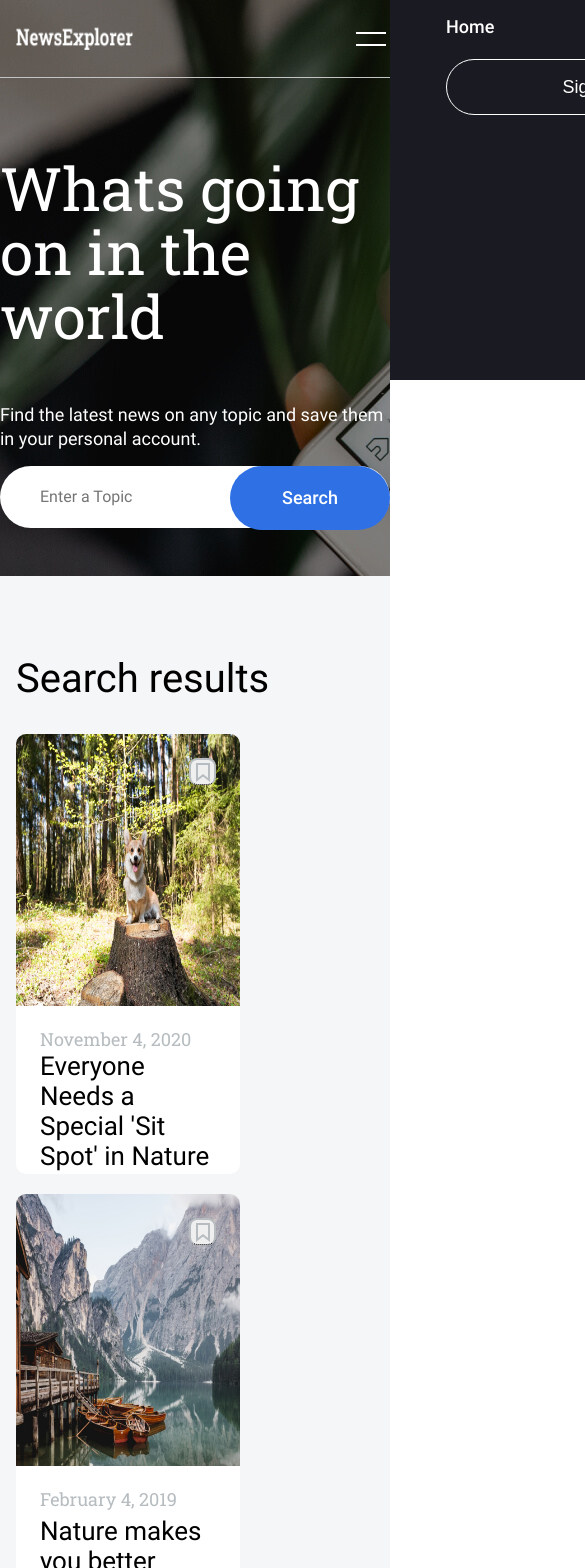
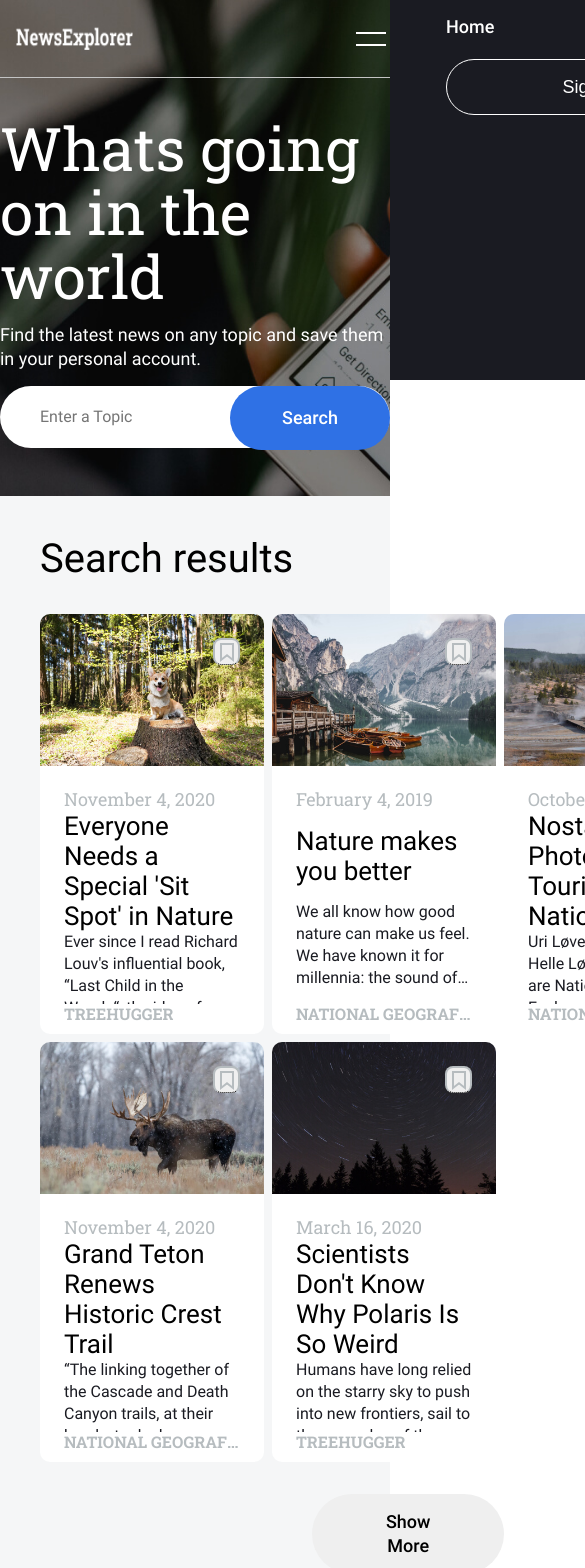
Before and after one commit to shimritz/news-explorer-frontend, a React (Create React App) app: page / in a window 390 px wide. Shown: the top 1568 px of the page, 585 px wide, since content can reach past the window. Built offline with nearby package versions, Linux system fonts and the light colour scheme.

Commit message:
adjusted media-queries

```diff
--- a/src/components/About/About.css
+++ b/src/components/About/About.css
@@ -33,7 +33,7 @@
   max-width: 50%;
   align-self: center;
 }
-@media screen and (max-width: 800px) {
+/* @media screen and (max-width: 800px) {
   .about {
     padding: 40px 40px 60px;
   }
@@ -58,33 +58,40 @@
     padding-top: 0;
     gap: 16px;
   }
+} */
+
+@media screen and (max-width: 768px) {
+  .about {
+    padding: 40px 40px 61px 40px;
+    gap: 32px;
+    align-items: center;
+  }
 }
 
-@media screen and (max-width: 620px) {
+@media screen and (max-width: 320px) {
   .about {
-    padding: 32px 24px 128px;
-  }
-
-  .about {
+    padding: 0;
     flex-direction: column;
-    gap: 30px;
+    gap: 24px;
     align-items: center;
   }
-
   .about__image {
-    max-width: 350px;
-    max-height: 350px;
+    margin: 32px 24px 24px 24px;
+    max-width: 272px;
+    max-height: 272px;
   }
-  .about__info {
-    max-width: 464px;
-    max-height: 464px;
-    width: 100%;
-    padding-top: 0;
-  }
-
   .about__info-header {
     font-size: 30px;
     line-height: 40px;
-    margin: 24px 16px 16px 16px;
+    margin-top: 0;
+    margin-bottom: 16px;
+  }
+  .about__info {
+    max-width: 288px;
+    max-height: 240px;
+    margin-left: 16px;
+    margin-right: 16px;
+    /* white-space: nowrap; */
+    margin-bottom: 128px;
   }
 }
--- a/src/components/About/About.js
+++ b/src/components/About/About.js
@@ -3,13 +3,12 @@ import about_img from "../../assets/images/about_img.jpg";
 function About() {
   return (
     <div className="about">
-      <div className="about">
       <img className="about__image" src={about_img} alt="about the author" />
       <div className="about__info">
         <h2 className="about__info-header">About the author</h2>
         <p className="about__info-content">
-            This block describes the project author. Here you should indicate
-            your name, what you do, and which development technologies you know.
+          This block describes the project author. Here you should indicate your
+          name, what you do, and which development technologies you know.
         </p>
 
         <p className="about__info-content">
@@ -18,7 +17,6 @@ function About() {
         </p>
       </div>
     </div>
-    </div>
   );
 }
 
--- a/src/components/Footer/Footer.css
+++ b/src/components/Footer/Footer.css
@@ -1,15 +1,14 @@
 .footer {
   background-color: white;
-  padding: 44px 0 47px;
+  padding: 32px 106px 26px 104px;
 }
 
 .footer__container {
-  max-width: 1184px;
   display: flex;
   flex-direction: row;
   width: 100%;
   justify-content: space-between;
-  margin: 0 auto;
+  margin: 0;
   flex-wrap: nowrap;
 }
 
@@ -57,14 +56,16 @@
   height: 20px;
 }
 
-@media (max-width: 950px) {
+@media (max-width: 768px) {
   .footer {
-    padding-left: 40px;
-    padding-right: 25px;
+    padding: 21px 41px 19px 40px;
   }
 }
 
-@media (max-width: 590px) {
+@media (max-width: 320px) {
+  .footer {
+    padding: 20px 18px 22px 16px;
+  }
   .footer__nav {
     margin-bottom: 38px;
     flex-direction: column;
--- a/src/components/Main/Main.js
+++ b/src/components/Main/Main.js
@@ -9,8 +9,6 @@ import Preloader from "../Preloader/Preloader";
 function Main() {
   return (
     <main className="page__content">
-      {/* //TODO: after search Click  */}
-
       <NothingFound />
       <Preloader />
       <NewsCardList />
--- a/src/components/NewsCard/NewsCard.css
+++ b/src/components/NewsCard/NewsCard.css
@@ -2,7 +2,7 @@
   background-color: white;
   border-radius: 10px;
   overflow: hidden;
-  max-width: 400px;
+  /* max-width: 400px; */
 
   position: relative;
   z-index: 0;
@@ -33,7 +33,7 @@
 
 .article__info_title {
   font-family: "Roboto-slab", Arial, sans-serif;
-  max-width: 352px;
+  /* max-width: 352px; */
   font-family: "Roboto";
   font-weight: 400;
   font-size: 26px;
@@ -49,7 +49,7 @@
   color: #1a1b22;
   text-align: left;
   /* text-overflow: ellipsis; */
-  max-width: 352px;
+  /* max-width: 352px; */
   max-height: 110px;
   margin-top: 0;
   margin-bottom: 0;
@@ -71,7 +71,7 @@
   left: 24px;
   border-radius: 9px;
   background-color: white;
-  width: 87px;
+  /* width: 87px; */
   /* height: 40px; */
   padding: 8px 22px;
   margin: 0;
@@ -85,8 +85,8 @@
 }
 
 .article__image {
-  width: 100%;
-  height: 272px;
+  max-width: 100%;
+  height: auto;
   margin: 0;
   /* cursor: pointer; */
   position: relative;
@@ -226,7 +226,7 @@
 
 .article__footer_source-name {
   font-family: "Roboto-slab", Arial, sans-serif;
-  max-width: calc(246px - 21px);
+  /* max-width: calc(246px - 21px); */
   color: #b6bcbf;
   font-weight: 700;
   font-size: 16px;
@@ -238,35 +238,38 @@
   padding: 0;
 }
 
-@media screen and (max-width: 800px) {
+@media screen and (max-width: 768px) {
   .article {
-    max-width: 224px;
     height: 420px;
   }
+
   .article__key-word-label {
     width: 80px;
   }
+
+  .article__image {
+    max-width: 224px;
+    min-height: 150px;
+  }
+
+  .article__info {
+    height: 270px;
+  }
+
+  .article__footer {
+    padding-bottom: 16px;
+  }
 }
 
-@media screen and (max-width: 500px) {
+@media screen and (max-width: 320px) {
+  .article__image {
+    max-width: 288px;
+    min-height: 196px;
+  }
   .article {
-    /* margin: 0 19px; */
-    width: 288px;
     height: 440px;
   }
-  .article__footer {
-    margin-top: 25px;
-    margin-bottom: 31px;
-  }
-  .article__key-word-label {
-    width: 76px;
-    padding: 8px 20px 8px 20px;
-    /* margin-left: 16px; */
-    top: 12px;
-    left: 12px;
-  }
-  .article__delete-btn {
-    top: 7;
-    right: 2;
+  .article__info {
+    height: 243px;
   }
 }
--- a/src/components/NewsCardList/NewsCardList.css
+++ b/src/components/NewsCardList/NewsCardList.css
@@ -5,14 +5,11 @@
 }
 
 .news-card__list {
-  margin-top: 46.25px;
-  max-width: 1280px;
   display: grid;
-  grid-template-columns: repeat(3, 1fr);
+  grid-template-columns: repeat(3, minmax(224px, 400px));
   gap: 16px;
   list-style: none;
   text-decoration: none;
-  padding: 0;
   padding-bottom: 64px;
 }
 
@@ -23,6 +20,7 @@
   line-height: 46px;
   text-align: left;
   padding-top: 80px;
+  padding-bottom: 64px;
   margin: 0;
 }
 
@@ -32,8 +30,8 @@
   border-radius: 80px;
   border: none;
   padding: 20px 98px;
-  /* margin-top: 64px; */
   margin-bottom: 80px;
+  margin-left: 576px;
   font-size: 18px;
   line-height: 24px;
 }
@@ -45,29 +43,42 @@
 }
 
 @media screen and (max-width: 768px) {
+  .news-card__header {
+    padding-top: 40px;
+    padding-bottom: 32px;
+    margin: 0;
+  }
   .news-card {
     padding-left: 40px;
     padding-right: 40px;
   }
   .news-card__list {
-    grid-template-columns: 1fr;
-    gap: 20px;
-    /* max-width: 550px; */
+    gap: 8px;
+    padding-bottom: 32px;
   }
-  .news-card__list {
-    margin-top: 32px;
-    gap: 8px;
+  .news-card__showMore-btn {
+    padding: 16px 74px;
+    margin-bottom: 40px;
+    margin-left: 272px;
   }
 }
 
-@media screen and (max-width: 550px) {
+@media screen and (max-width: 320px) {
+  .news-card__list {
+    display: grid;
+    grid-template-columns: 1fr;
+    gap: 10px;
+    list-style: none;
+    text-decoration: none;
+    padding-bottom: 21px;
+  }
   .news-card {
-    padding-left: 16px;
-    padding-right: 16px;
+    padding-left: 10px;
+    padding-right: 10px;
   }
-  .news-card__list {
-    grid-template-columns: 1fr;
-    gap: 20px;
-    /* max-width: 550px; */
+  .news-card__showMore-btn {
+    margin-bottom: 24px;
+    margin-left: 16px;
+    white-space: nowrap;
   }
 }
--- a/src/components/NewsCardList/NewsCardList.js
+++ b/src/components/NewsCardList/NewsCardList.js
@@ -15,7 +15,6 @@ function NewsCardList() {
   }, [location]);
 
   return (
-    // <>
     <div className="news-card">
       <h1 className="news-card__header">Search results</h1>
       <section className="news-card__list">
--- a/src/components/SearchForm/SearchForm.css
+++ b/src/components/SearchForm/SearchForm.css
@@ -6,8 +6,8 @@
   justify-content: space-around;
   border: none;
   max-width: 608px;
-  padding-top: 88px;
-  padding-bottom: 88px;
+  padding-top: 80px;
+  padding-bottom: 80px;
 }
 
 .search-form__title {
@@ -15,6 +15,7 @@
   font-size: 60px;
   line-height: 64px;
   font-weight: 400;
+  margin: 0;
 }
 
 .search-form__subtitle {
@@ -76,14 +77,12 @@
   padding: 20px 20px 20px 40px;
   border-radius: 50px;
   border: none;
-  /* flex-grow: 2; */
   color: #1a1b22;
   /* margin: auto; */
 }
 
 @media (max-width: 768px) {
   .search-form {
-    /* max-width: 448px; */
     padding-top: 38px;
     padding-bottom: 48px;
   }
@@ -98,7 +97,7 @@
   }
 }
 
-@media (max-width: 340px) {
+@media (max-width: 320px) {
   .search-form {
     max-width: 288px;
     margin: auto;
@@ -117,4 +116,7 @@
     flex-direction: column;
     gap: 16px;
   }
+  .search-form__field {
+    width: 80%;
+  }
 }
```
Lines whose indentation alone changed are shown as unchanged.
